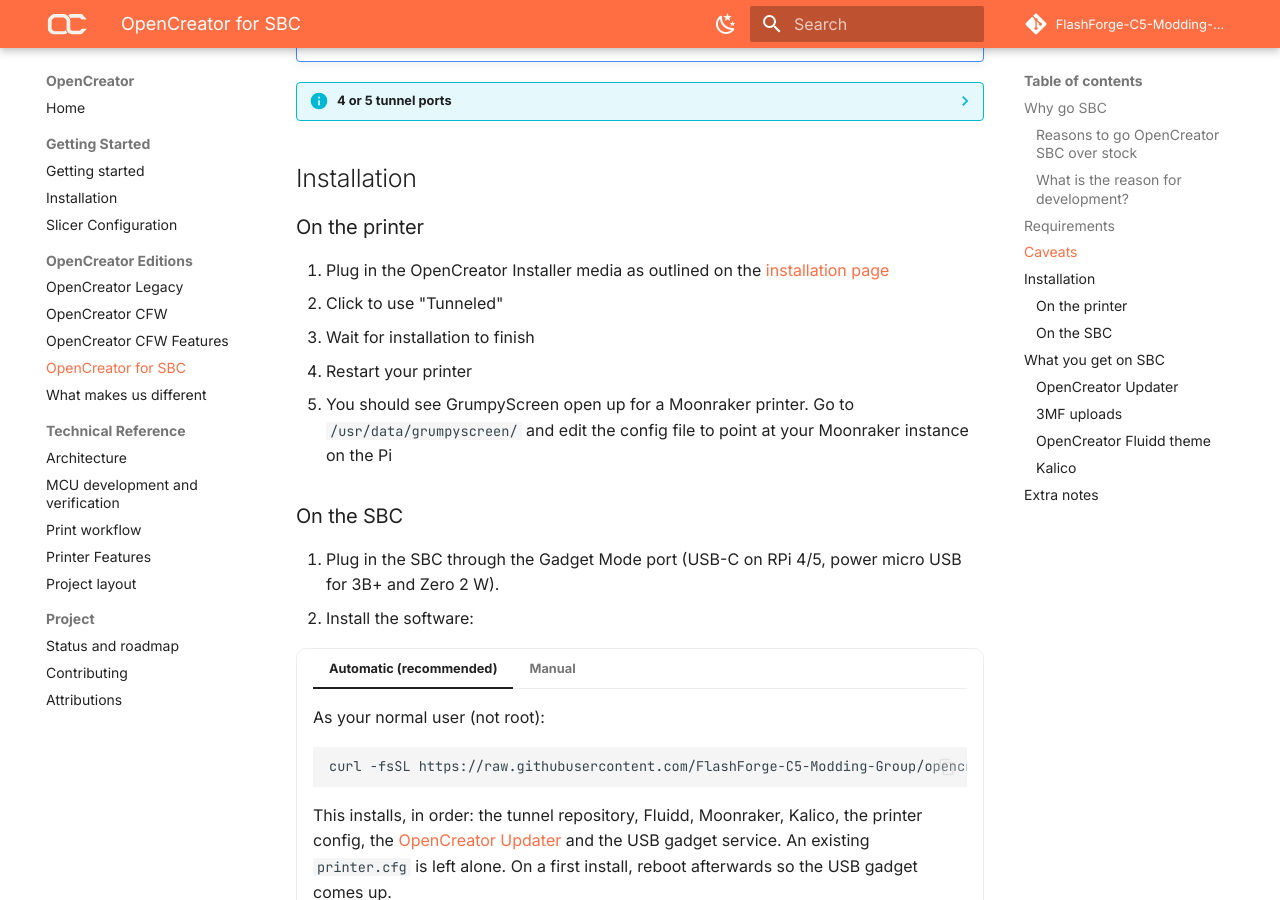
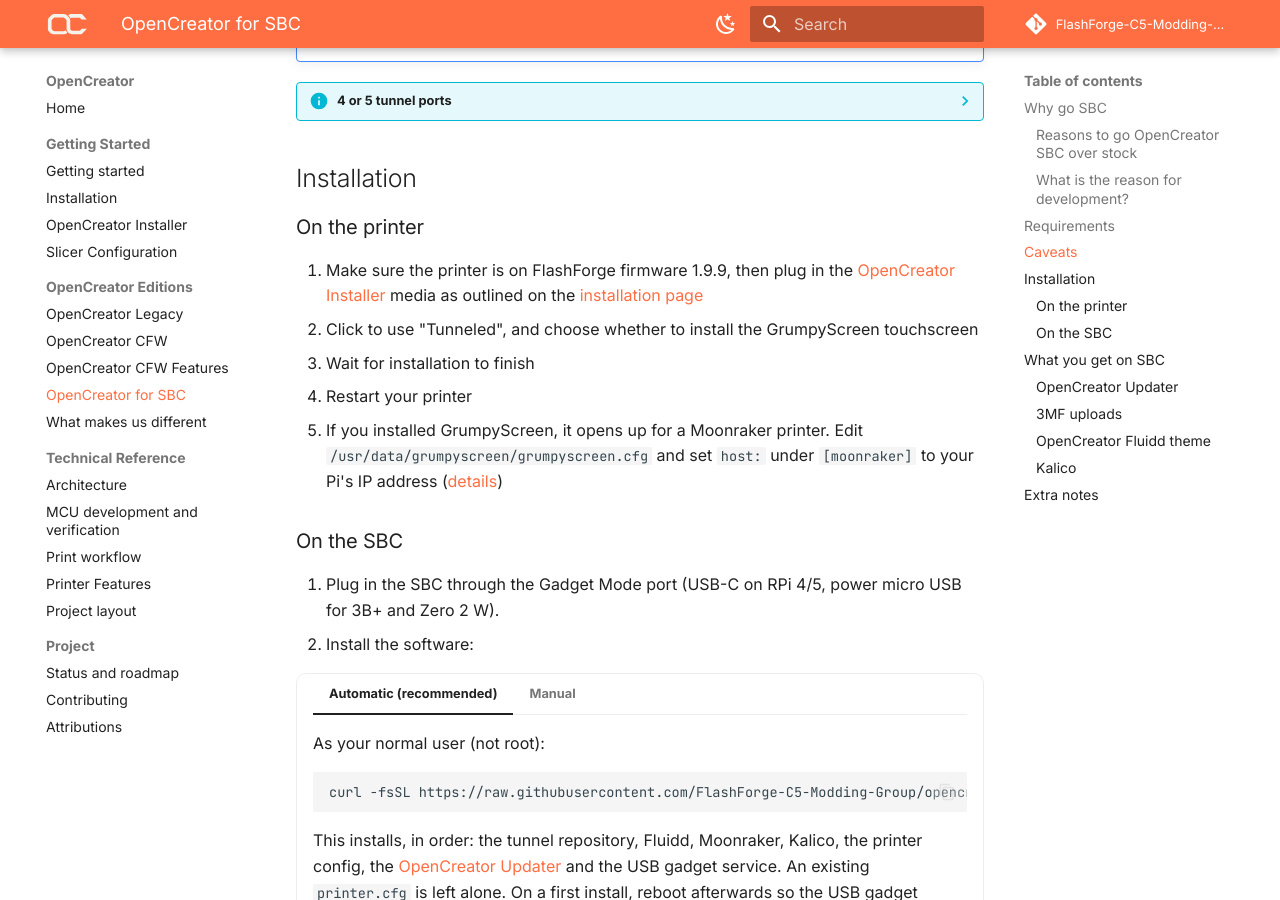
Before and after one commit to FlashForge-C5-Modding-Group/OpenCreator, an MkDocs documentation site: the page built from docs/rpi-klipper.md, in a window 1280 px wide and 900 px high, scrolled down 2446 px. Built offline with MkDocs 1.6.1 and Material for MkDocs 9.7.7, drawn with Linux system fonts in a browser that asks for light colours; comment, search, counter and statistics services are not loaded.

Commit message:
CFW installer

```diff
--- a/docs/rpi-klipper.md
+++ b/docs/rpi-klipper.md
@@ -115,12 +115,14 @@ running on a Raspberry Pi or similar microcomputer that has several times the po
 
 ### On the printer
 
-1. Plug in the OpenCreator Installer media as outlined on the [installation page](installation-and-safety.md)
-2. Click to use "Tunneled"
+1. Make sure the printer is on FlashForge firmware 1.9.9, then plug in the
+   [OpenCreator Installer](installer.md) media as outlined on the [installation page](installation-and-safety.md)
+2. Click to use "Tunneled", and choose whether to install the GrumpyScreen touchscreen
 3. Wait for installation to finish
 4. Restart your printer
-5. You should see GrumpyScreen open up for a Moonraker printer. Go to `/usr/data/grumpyscreen/` and
-   edit the config file to point at your Moonraker instance on the Pi
+5. If you installed GrumpyScreen, it opens up for a Moonraker printer. Edit
+   `/usr/data/grumpyscreen/grumpyscreen.cfg` and set `host:` under `[moonraker]` to your
+   Pi's IP address ([details](installer.md#touchscreen-with-tunneled))
 
 ### On the SBC
 
--- a/mkdocs.yml
+++ b/mkdocs.yml
@@ -90,6 +90,7 @@ nav:
   - Getting Started:
     - Getting started: getting-started.md
     - Installation: installation-and-safety.md
+    - OpenCreator Installer: installer.md
     - Slicer Configuration: slicer-config.md
   - OpenCreator Editions:
     - OpenCreator Legacy: opencreator-legacy.md
```
Also changed, not shown: docs/installation-and-safety.md (+4 -0 lines), docs/installer.md (added, +137 -0 lines), docs/project-layout.md (+1 -0 lines).
